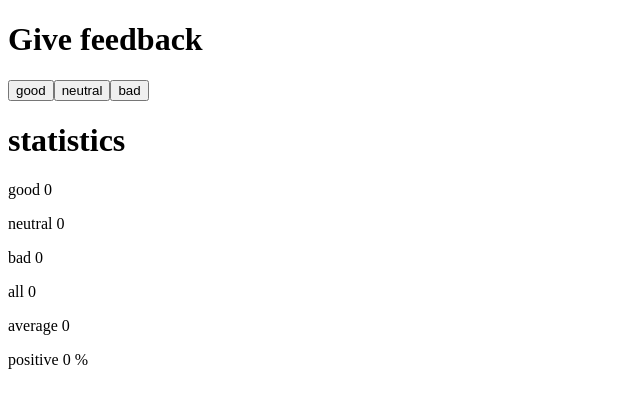
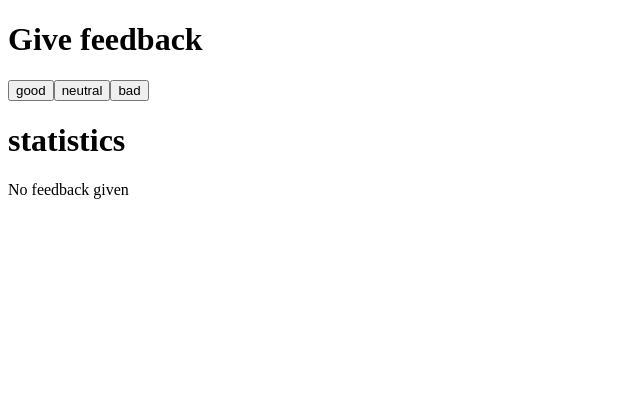
Before and after one commit to kwaref/fullstack-open-2023, a React (Vite) app in the folder part1/unicafe/: page / in a window 1280 px wide. Shown: the top 408 px of the page, without its empty margins (0-640 px from the left). Built offline with nearby package versions, Linux system fonts and the light colour scheme.

Commit message:
feat: 1.9 done

```diff
--- a/part1/unicafe/src/App.jsx
+++ b/part1/unicafe/src/App.jsx
@@ -7,13 +7,19 @@ const Statistics = ({good, neutral, bad}) => {
 
   return (<>
     <h1>statistics</h1>
+    {
+      (good !== 0 || neutral !== 0 | bad !== 0) ?
+    <>
       <p>good {good}</p>
       <p>neutral {neutral}</p>
       <p>bad {bad}</p>
       <p>all {all()}</p>
       <p>average {average()}</p>
       <p>positive {positive()} %</p>
-  </>)
+    </>:<p>No feedback given</p>
+    }
+  </>
+  )
 }
 
 const App = () => {
```
Lines whose indentation alone changed are shown as unchanged.
